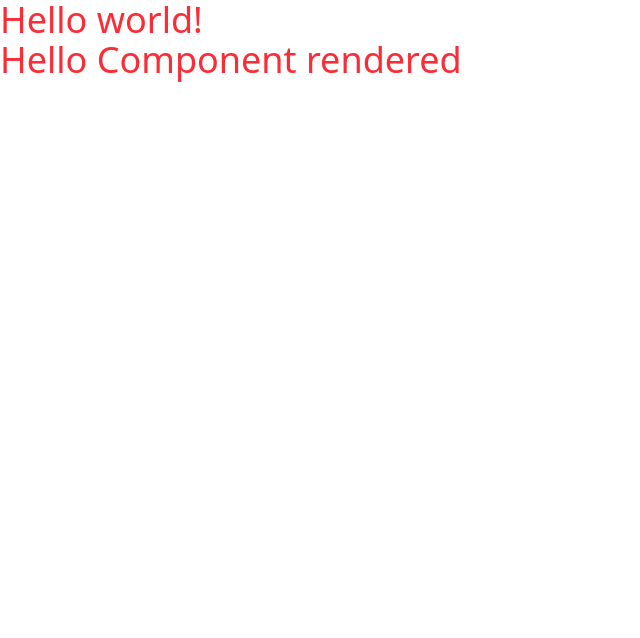
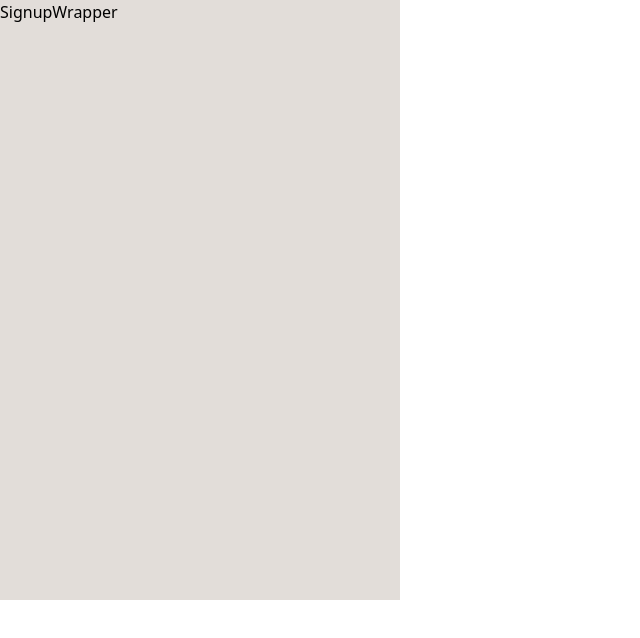
Before and after one commit to Tamalckb531/bidur, a React (Vite) app in the folder extension/: page / in a window 1280 px wide. Shown: the top 638 px of the page, without its empty margins (0-640 px from the left). Built offline with nearby package versions, Linux system fonts and the light colour scheme.

Commit message:
extension -> add project skeleton

```diff
--- a/extension/src/App.tsx
+++ b/extension/src/App.tsx
@@ -1,11 +1,26 @@
-import Hello from "./components/Hello";
+import { useContext } from "react";
+import { TabContext } from "./context/TabContext";
+import { Storage } from "./types/data.type";
+import ChatBoxWrapper from "./components/Wrapper/ChatBoxWrapper";
+import LoginWrapper from "./components/Wrapper/LoginWrapper";
+import SignupWrapper from "./components/Wrapper/SignupWrapper";
+import SettingsWrapper from "./components/Wrapper/SettingsWrapper";
 
 function App() {
+  const context = useContext(TabContext);
+  if (!context) return null;
+
+  const { tab, setTab } = context;
+
+  const token = localStorage.getItem(Storage.AUTH);
+
+  if (token) setTab("main");
   return (
-    <div className=" text-4xl text-red-500">
-      Hello world!
-      <br />
-      <Hello />
+    <div className=" w-[400px] h-[600px]  bg-[var(--bg-color)] flex flex-col justify-between">
+      {tab === "main" && <ChatBoxWrapper />}
+      {tab === "login" && <LoginWrapper />}
+      {tab === "signup" && <SignupWrapper />}
+      {tab === "settings" && <SettingsWrapper />}
     </div>
   );
 }
--- a/extension/src/components/Hello.tsx
+++ /dev/null
@@ -1,5 +0,0 @@
-const Hello = () => {
-  return <div>Hello Component rendered</div>;
-};
-
-export default Hello;
--- /dev/null
+++ b/extension/src/components/Wrapper/ChatBoxWrapper.tsx
@@ -0,0 +1,5 @@
+const ChatBoxWrapper = () => {
+  return <div>ChatBoxWrapper</div>;
+};
+
+export default ChatBoxWrapper;
--- /dev/null
+++ b/extension/src/components/Wrapper/LoginWrapper.tsx
@@ -0,0 +1,5 @@
+const LoginWrapper = () => {
+  return <div>LoginWrapper</div>;
+};
+
+export default LoginWrapper;
--- /dev/null
+++ b/extension/src/components/Wrapper/SettingsWrapper.tsx
@@ -0,0 +1,5 @@
+const SettingsWrapper = () => {
+  return <div>SettingsWrapper</div>;
+};
+
+export default SettingsWrapper;
--- /dev/null
+++ b/extension/src/components/Wrapper/SignupWrapper.tsx
@@ -0,0 +1,5 @@
+const SignupWrapper = () => {
+  return <div>SignupWrapper</div>;
+};
+
+export default SignupWrapper;
```
